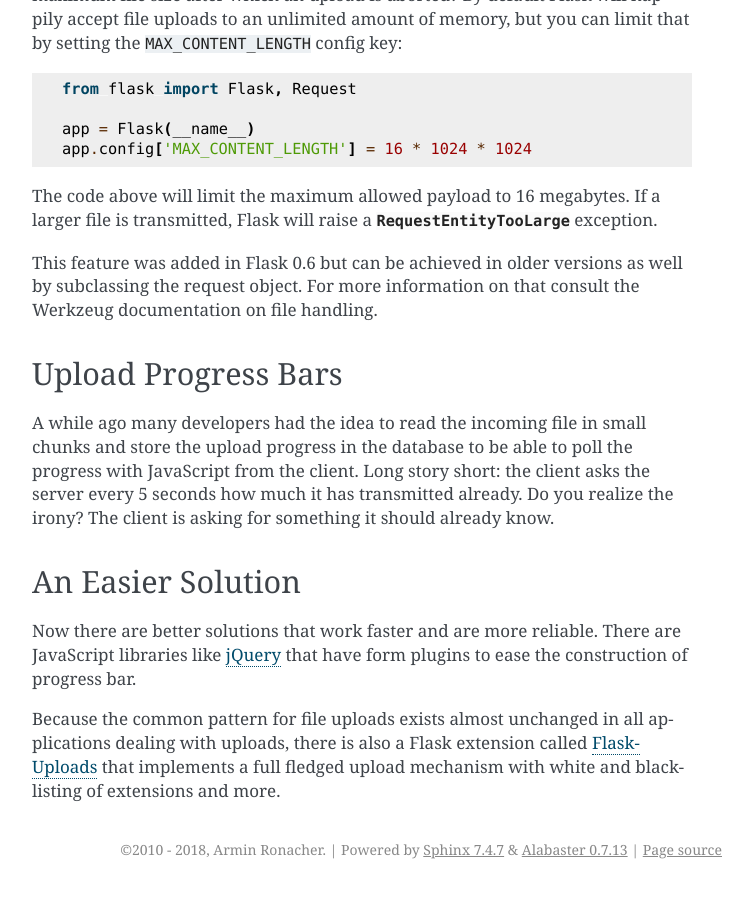
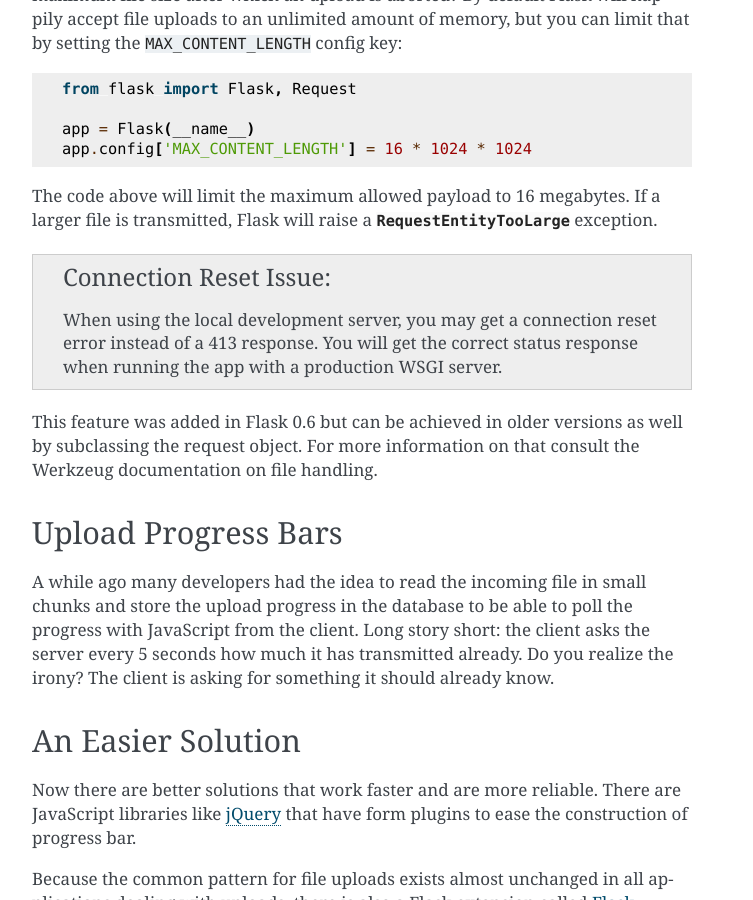
Before and after one commit to MaxCode0917/flask, a Sphinx documentation site: the page built from docs/patterns/fileuploads.rst, in a window 1280 px wide and 900 px high, scrolled down 3051 px. Shown: the whole window, without its empty margins (388-1141 px from the left). Built offline with Sphinx 7.4.7, drawn with Linux system fonts in a browser that asks for light colours.

Commit message:
Add tips for 413 connection reset issue

```diff
--- a/docs/patterns/fileuploads.rst
+++ b/docs/patterns/fileuploads.rst
@@ -153,6 +153,12 @@ The code above will limit the maximum allowed payload to 16 megabytes.
 If a larger file is transmitted, Flask will raise a
 :exc:`~werkzeug.exceptions.RequestEntityTooLarge` exception.
 
+.. admonition:: Connection Reset Issue
+
+    When using the local development server, you may get a connection
+    reset error instead of a 413 response. You will get the correct
+    status response when running the app with a production WSGI server.
+
 This feature was added in Flask 0.6 but can be achieved in older versions
 as well by subclassing the request object.  For more information on that
 consult the Werkzeug documentation on file handling.
```
